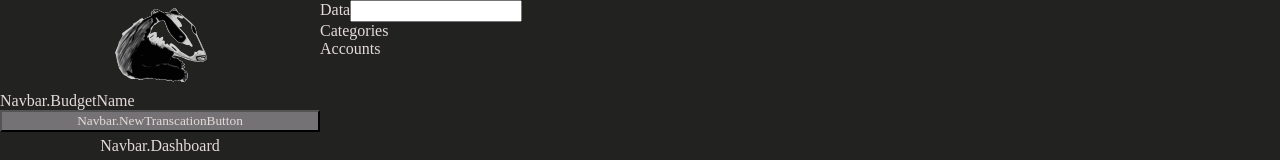
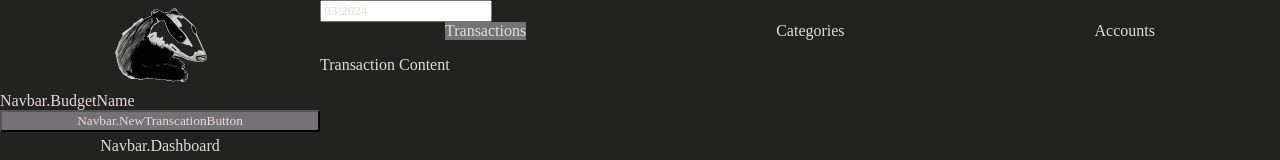
Before and after one commit to MatteoDelOmbra/budget-badger-web, a React (Vite) app: page /sign-in in a window 1280 px wide. Both pictures are taken after a click on the button "Log in!". Shown: the top 160 px of the page. Built offline with nearby package versions, Linux system fonts and the light colour scheme; a web font is replaced by a local one.

Commit message:
Dashboard tabs structure

```diff
--- /dev/null
+++ b/src/components/ui/tabs/Tab.tsx
@@ -0,0 +1,9 @@
+import { PropsWithChildren } from "react";
+
+type TabProps = PropsWithChildren & {
+  tabName: String;
+};
+
+export function Tab(props: TabProps) {
+  return <div>{props.tabName}</div>;
+}
--- /dev/null
+++ b/src/components/ui/tabs/Tabs.tsx
@@ -0,0 +1,62 @@
+import { Children, PropsWithChildren, isValidElement, useState } from "react";
+import styled from "styled-components";
+
+const StyledTabs = styled.div`
+  display: flex;
+  justify-content: space-around;
+`;
+
+const StyledTab = styled.div`
+  &.active {
+    background-color: ${(props) => props.theme.secondary};
+  }
+`;
+
+const StyledTabContent = styled.div`
+  display: none;
+  &.active {
+    display: block;
+  }
+`;
+
+export function Tabs({ children }: PropsWithChildren) {
+  const childrenWithProps = Children.map(children, (child) => {
+    if (isValidElement(child)) {
+      return child;
+    }
+  });
+
+  const [tab, setTab] = useState<Number>(0);
+  return (
+    childrenWithProps && (
+      <>
+        <StyledTabs>
+          {childrenWithProps.map((child, index) => {
+            return (
+              <StyledTab
+                key={index}
+                className={tab === index ? "active" : ""}
+                onClick={() => setTab(index)}
+              >
+                {child.props.tabName}
+              </StyledTab>
+            );
+          })}
+        </StyledTabs>
+
+        <div className="contents">
+          {childrenWithProps.map((child, index) => {
+            return (
+              <StyledTabContent
+                key={index}
+                className={tab === index ? "active" : ""}
+              >
+                {child.props.children}
+              </StyledTabContent>
+            );
+          })}
+        </div>
+      </>
+    )
+  );
+}
--- a/src/pages/Dashboard.tsx
+++ b/src/pages/Dashboard.tsx
@@ -1,24 +1,46 @@
+import { Tab } from "@components/ui/tabs/Tab";
+import { Tabs } from "@components/ui/tabs/Tabs";
 import { DataTypes, fetchData } from "@services/api/api";
-import { useEffect } from "react";
+import { useEffect, useState } from "react";
 import ReactDatePicker from "react-datepicker";
 import "react-datepicker/dist/react-datepicker.css";
 
 export function Dashboard() {
+  const [date, setDate] = useState<Date | null>(new Date());
+
   useEffect(() => {
     const data = fetchData(DataTypes.Dashboard);
-    console.log(data);
+    // console.log(data);
   }, []);
   return (
     <>
       <div>
-        Data
         <ReactDatePicker
-          onChange={(date) => console.log(date + "selected")}
+          selected={date}
+          onChange={(date) => setDate(date)}
           showMonthYearPicker
+          dateFormat="MM/yyyy"
         />
       </div>
-      <div>Categories</div>
-      <div>Accounts</div>
+
+      <Tabs>
+        <Tab tabName="Transactions">
+          <>
+            <p>Transaction Content</p>
+          </>
+        </Tab>
+        <Tab tabName="Categories">
+          <>
+            <p>Categories Content</p>
+            <button>yolo</button>
+          </>
+        </Tab>
+        <Tab tabName="Accounts">
+          <>
+            <p>Accounts Content</p>
+          </>
+        </Tab>
+      </Tabs>
     </>
   );
 }
```
